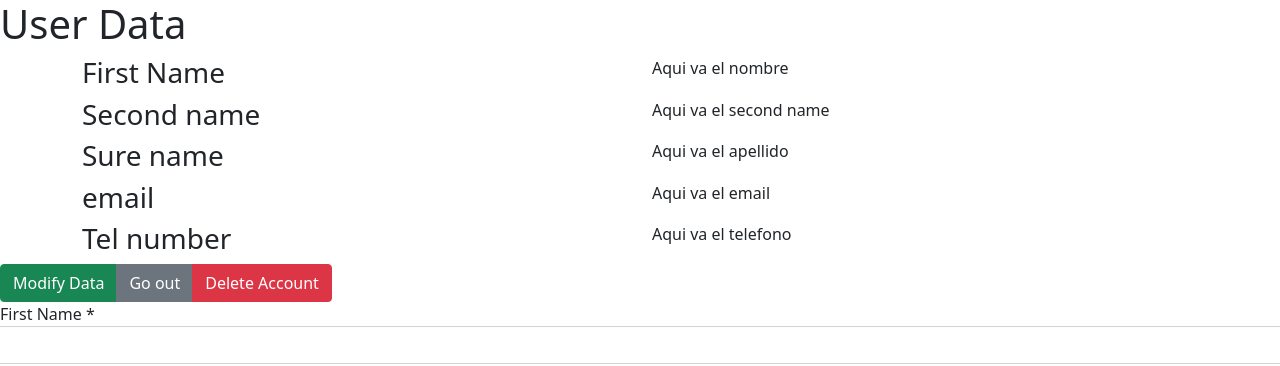
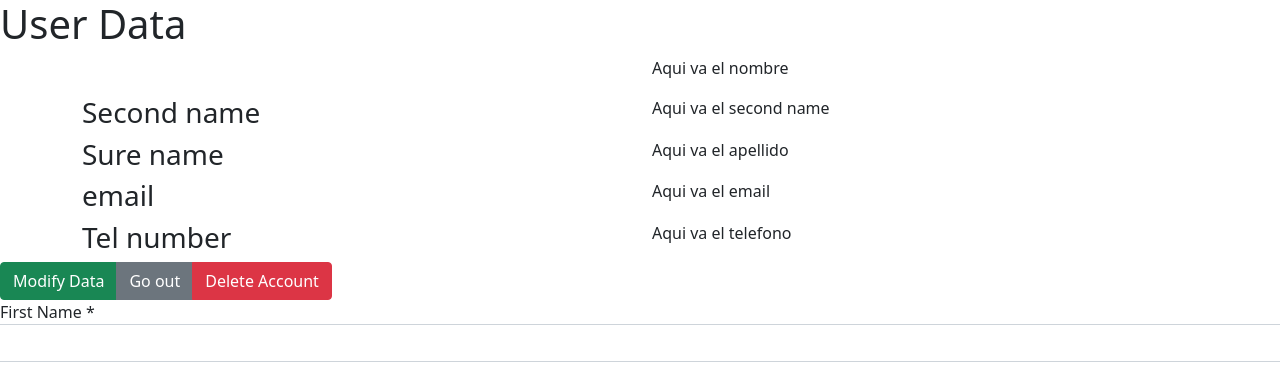
Before and after one commit to UN-Uber/unuber_web, a React (Vite) app: page /viewData in a window 1280 px wide. Shown: the top 366 px of the page. Built offline with nearby package versions, Linux system fonts and the light colour scheme; no server answers.

Commit message:
cambios en el viewData

```diff
--- a/package.json
+++ b/package.json
@@ -12,6 +12,7 @@
     "axios": "^0.24.0",
     "bootstrap": "^5.1.3",
     "graphql": "^16.2.0",
+    "jwt-decode": "^3.1.2",
     "react": "^17.0.2",
     "react-bootstrap": "^2.0.4",
     "react-dom": "^17.0.2",
--- a/src/Views/User/ViewData.tsx
+++ b/src/Views/User/ViewData.tsx
@@ -1,7 +1,8 @@
-import React, { useEffect, useReducer } from "react";
+import React, { useEffect, useState} from "react";
 import axios from "axios";
-import { useState } from "react";
 import { Button } from "react-bootstrap";
+import {useSelector} from 'react-redux';
+import { RootState } from "@/store";
 
 interface User{
     fName : string;
@@ -11,7 +12,7 @@ interface User{
     email : string;
     telNumber : string;
     password : string;
-    image : 'http://cdn.onlinewebfonts.com/svg/img_184513.png';
+    image : string;
 }
 
 const uriGraphql = "https://general-api-f6ljpbkkwa-uc.a.run.app/auth";
@@ -42,13 +43,24 @@ function fetchClient(id:number, token:string){
     })
 }
 
-const ViewData:React.FC = (props) =>{
+const ViewData:React.FC = () =>{
 
-    const id = 5;
-    const token = "fdsdf";
-    var client:User;
+    var token = useSelector((state:RootState) => state.auth.user) as string;
+    var id = useSelector((state:RootState) => state.auth.id);
+    const [client, setClient] = useState<User>({
+        fName: "",
+        sName: "",
+        sureName: "",
+        active: 1,
+        email: "",
+        telNumber: "",
+        password:"",
+        image: 'http://cdn.onlinewebfonts.com/svg/img_184513.png'
+    })
 
     useEffect(()=>{
+        console.log('token  ', token);
+        console.log('id   ', id);
         fetchClient(id,token).then((data)=>{
             let clientFe = data.data.data.getClient;
             client.fName = clientFe.fName;
@@ -70,7 +82,7 @@ const ViewData:React.FC = (props) =>{
             <div className="container">
                 <div className="row">
                     <div className="col-md">
-                        <h3>First Name</h3>
+                        <h3>{client.fName}</h3>
                     </div>
                     <div className="col-md">
                         <p>Aqui va el nombre</p>
--- a/src/Views/login/Login.tsx
+++ b/src/Views/login/Login.tsx
@@ -92,7 +92,7 @@ const Login: React.FC = () => {
             }else{
                 localStorage.setItem("token", result.data.data.login.token);
                 dispatch(loginSucess({user : result.data.data.login.token}));
-                navigate("/home");
+                navigate("/viewData");
             }
         });
     }
```
